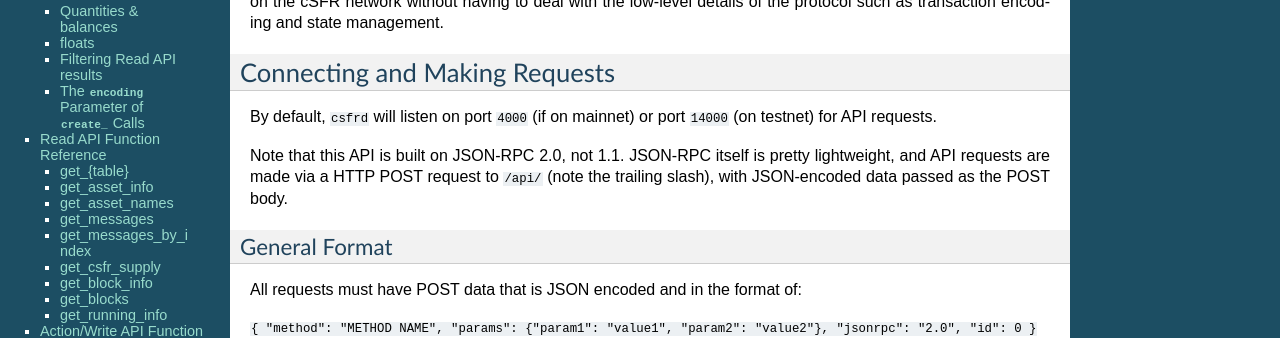
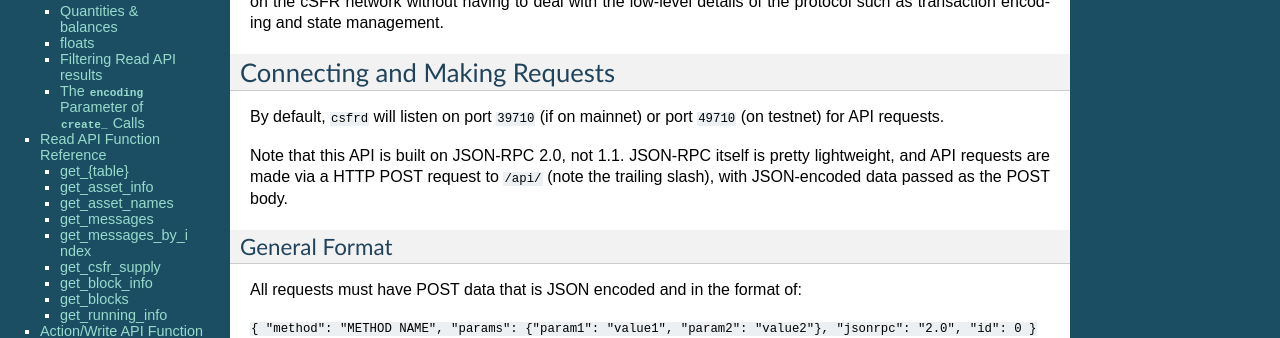
Before and after one commit to saffroncoin/csfrblockd, a Sphinx documentation site: the page built from docs/API.rst, in a window 1280 px wide and 900 px high. Shown: the part 247-585 px from the top of the window. Built offline with Sphinx 7.4.7, drawn with Linux system fonts in a browser that asks for light colours.

Commit message:
CSFRD Port Fix

```diff
--- a/csfrblockd.py
+++ b/csfrblockd.py
@@ -129,9 +129,9 @@
         config.COUNTERPARTYD_RPC_PORT = configfile.get('Default', 'csfrd-rpc-port')
     else:
         if config.TESTNET:
-            config.COUNTERPARTYD_RPC_PORT = 14000
+            config.COUNTERPARTYD_RPC_PORT = 49710
         else:
-            config.COUNTERPARTYD_RPC_PORT = 4000
+            config.COUNTERPARTYD_RPC_PORT = 39710
     try:
         config.COUNTERPARTYD_RPC_PORT = int(config.COUNTERPARTYD_RPC_PORT)
         assert int(config.COUNTERPARTYD_RPC_PORT) > 1 and int(config.COUNTERPARTYD_RPC_PORT) < 65535
--- a/docs/API.rst
+++ b/docs/API.rst
@@ -18,7 +18,7 @@
 Connecting and Making Requests
 ---------------------------------
 
-By default, ``csfrd`` will listen on port ``4000`` (if on mainnet) or port ``14000`` (on testnet) for API
+By default, ``csfrd`` will listen on port ``39710`` (if on mainnet) or port ``49710`` (on testnet) for API
 requests.
 
 Note that this API is built on JSON-RPC 2.0, not 1.1. JSON-RPC itself is pretty lightweight, and API requests
@@ -201,7 +201,7 @@
 
     curl http://127.0.0.1:4000/api/ --user rpcuser:rpcpassword -H 'Content-Type: application/json; charset=UTF-8' -H 'Accept: application/json, text/javascript' --data-binary '{"jsonrpc":"2.0","id":0,"method":"get_running_info"}'
 
-For testnet, you could use the example above, but change the port to ``14000`` and change the username and password as necessary.
+For testnet, you could use the example above, but change the port to ``49710`` and change the username and password as necessary.
 
 
 Terms & Conventions
```
